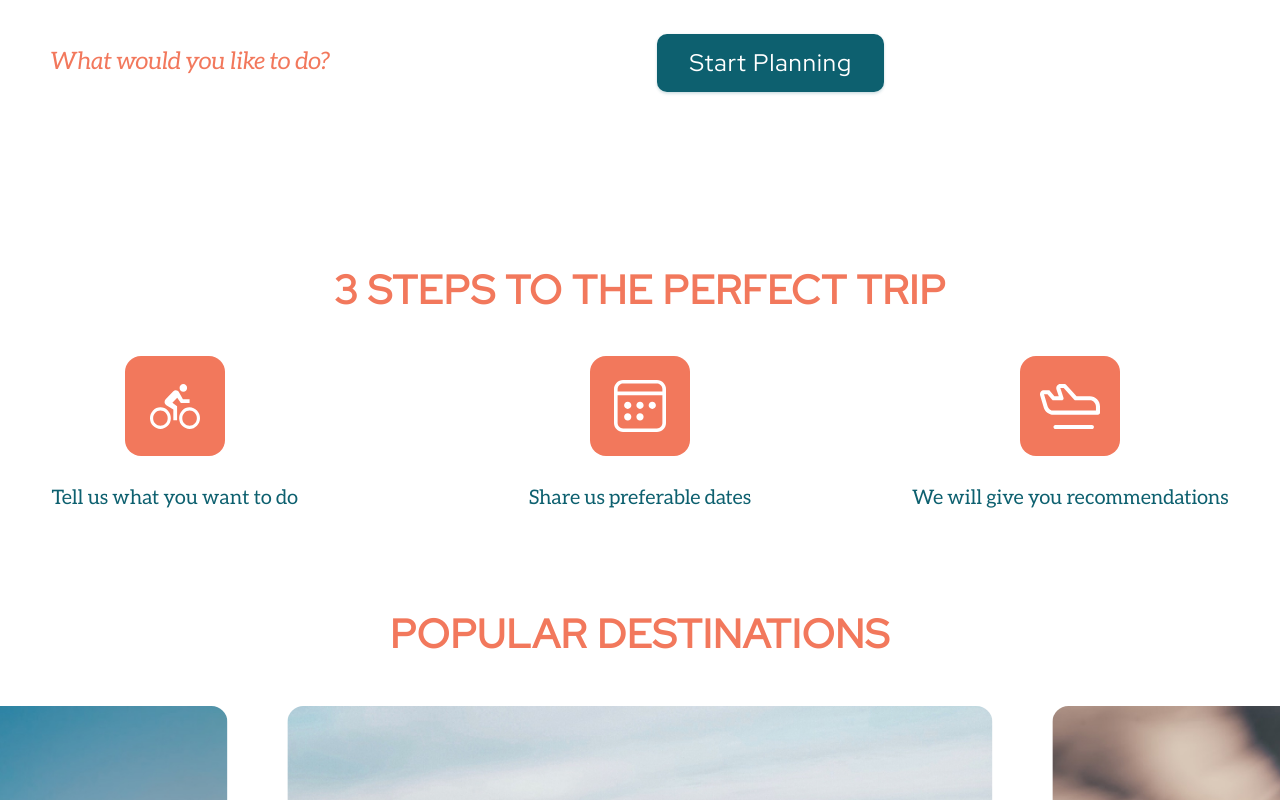
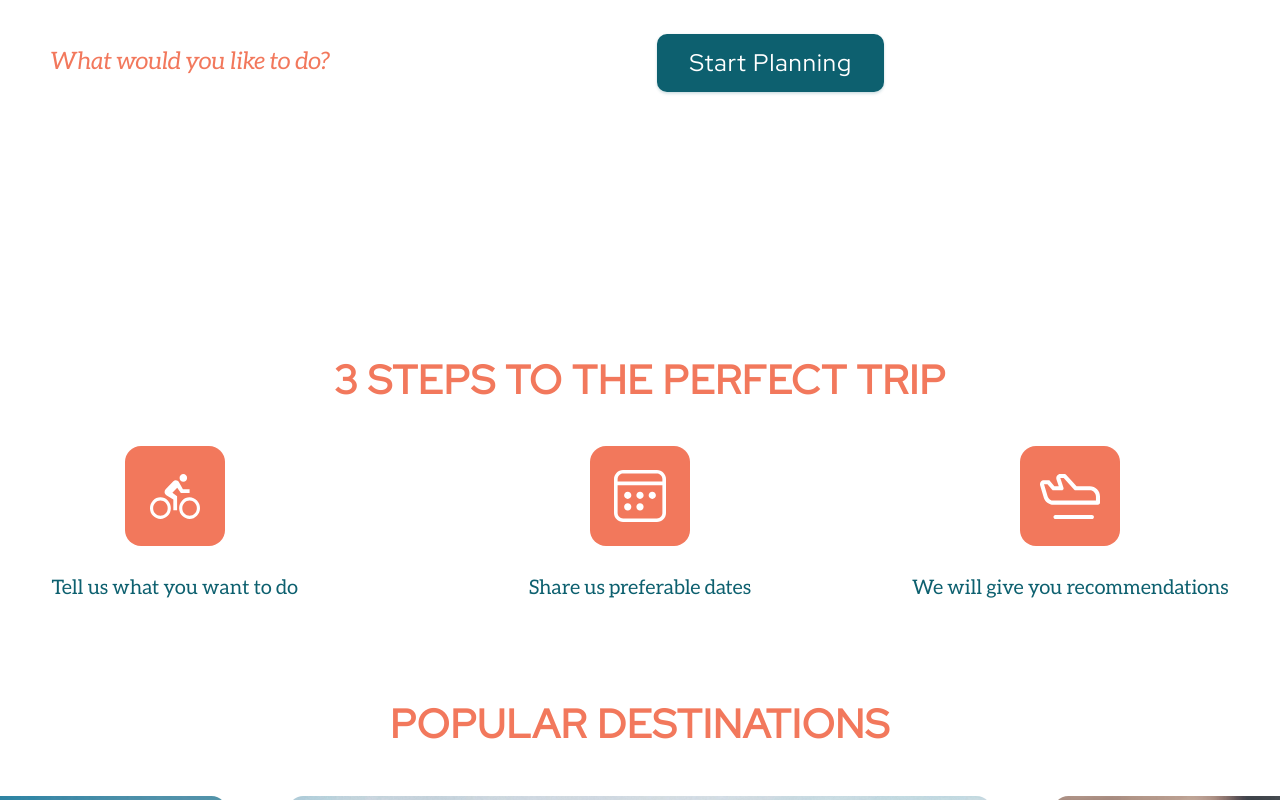
Before and after one commit to AlexNemtsev/travel, a plain HTML site: page index.html in a window 1280 px wide. Shown: the part 492-1292 px from the top of the page. Drawn offline with Linux system fonts and the light colour scheme.

Commit message:
fix: fix margins

```diff
--- a/style.css
+++ b/style.css
@@ -149,7 +149,6 @@ button:hover {
     background: url(./assets/images/backgrounds/1440px/garrett-parker-DlkF4-dbCOU-unsplash\ 1.jpg);
     background-repeat: no-repeat;
     background-position: bottom;
-/*     position: relative; */
     bottom: var(--header-height);
 }
 
@@ -218,6 +217,7 @@ h1 {
     display: flex;
     flex-direction: column;
     align-items: center;
+    margin-top: 80px;
 }
 
 .steps-390 {
@@ -233,7 +233,7 @@ h1 {
 }
 
 .steps .section-header {
-    margin: -10px 0 40px;
+    margin: 0 0 40px;
 }
 
 .icons {
@@ -1017,7 +1017,8 @@ form>label {
     }
 
     .non-active {
-        color: rgba(242, 120, 92, 0.5);;
+        color: rgba(242, 120, 92, 0.5);
+        ;
     }
 
     .marker {
@@ -1155,7 +1156,7 @@ form>label {
         width: 360px;
     }
 
-    .login-popup>h3{
+    .login-popup>h3 {
         font-size: 20px;
         margin-bottom: 15px;
     }
```
